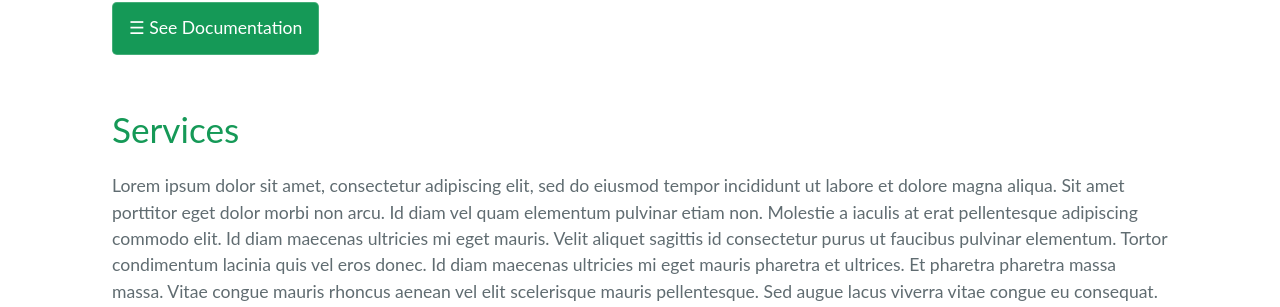
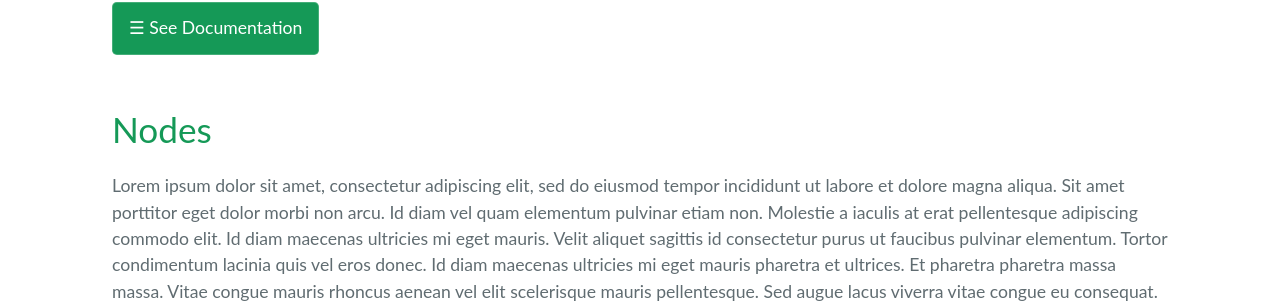
Before and after one commit to dianamw/GreenVulcano-Beta, a Jekyll site: the page built from pages/nodes.md, in a window 1280 px wide. Shown: the part 430-737 px from the top of the page. Built offline with Jekyll 4.4.1, drawn with Linux system fonts in a browser that asks for light colours; our own code applies the rules of GitHub Pages for plain Markdown files; the repository's description, which GitHub fills in, is left out.

Commit message:
Update and rename services.md to nodes.md

```diff
--- a/pages/services.md
+++ b/pages/nodes.md
@@ -1,4 +1,4 @@
-# Services
+# Nodes
 
 Lorem ipsum dolor sit amet, consectetur adipiscing elit, sed do eiusmod tempor incididunt ut labore et dolore magna aliqua. Sit amet porttitor eget dolor morbi non arcu. Id diam vel quam elementum pulvinar etiam non. Molestie a iaculis at erat pellentesque adipiscing commodo elit. Id diam maecenas ultricies mi eget mauris. Velit aliquet sagittis id consectetur purus ut faucibus pulvinar elementum. Tortor condimentum lacinia quis vel eros donec. Id diam maecenas ultricies mi eget mauris pharetra et ultrices. Et pharetra pharetra massa massa. Vitae congue mauris rhoncus aenean vel elit scelerisque mauris pellentesque. Sed augue lacus viverra vitae congue eu consequat. Ultrices mi tempus imperdiet nulla.
 
```
